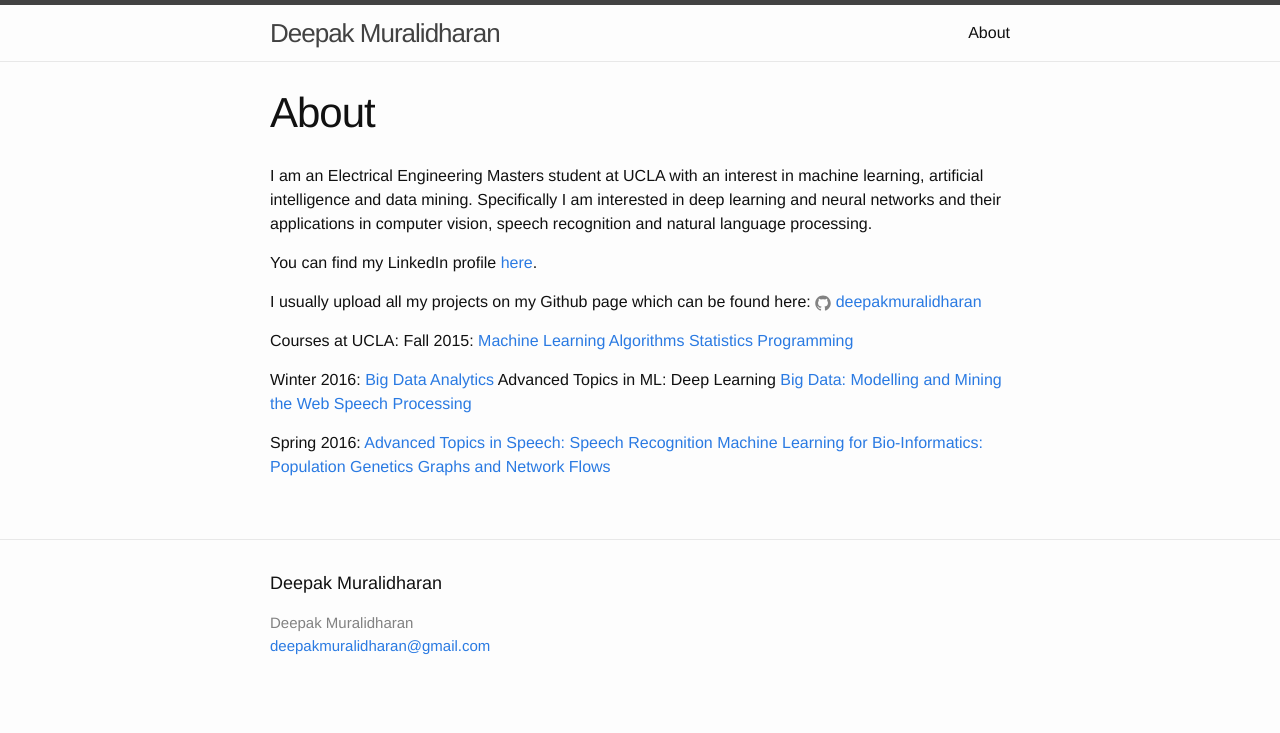
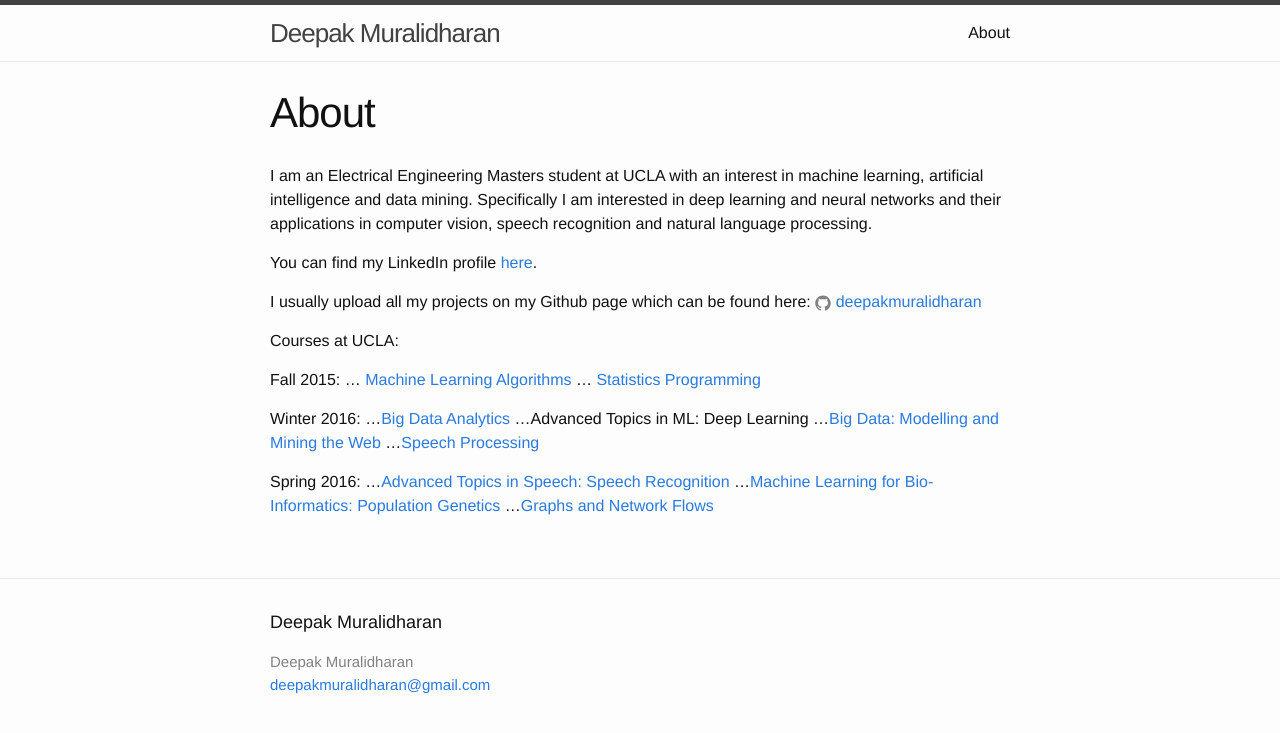
Before and after one commit to DeepakMuralidharan/blog, a Jekyll site: the page built from about.md, in a window 1280 px wide. Shown: the top 733 px of the page. Built offline with Jekyll 4.4.1, drawn with Linux system fonts in a browser that asks for light colours.

Commit message:
changed files.

```diff
--- a/about.md
+++ b/about.md
@@ -13,17 +13,18 @@ I usually upload all my projects on my Github page which can be found here:
 {% include icon-github.html username="deepakmuralidharan" %}
 
 Courses at UCLA:
+
 Fall 2015:
-[Machine Learning Algorithms](https://github.com/deepakmuralidharan/CS260-Machine-Learning-Algorithms)
-[Statistics Programming](https://github.com/deepakmuralidharan/STATS202A-Statistics-Programming)
+... [Machine Learning Algorithms](https://github.com/deepakmuralidharan/CS260-Machine-Learning-Algorithms)
+... [Statistics Programming](https://github.com/deepakmuralidharan/STATS202A-Statistics-Programming)
 
 Winter 2016:
-[Big Data Analytics](https://github.com/deepakmuralidharan/CS249-Yelp-Restaurant-Photo-Classification-Challenge)
-Advanced Topics in ML: Deep Learning
-[Big Data: Modelling and Mining the Web](https://github.com/deepakmuralidharan/EE239AS-Big-Data-Modelling-and-Mining-the-Web)
-[Speech Processing](https://github.com/ShubhamAgarwal12/SpeechProcessing)
+...[Big Data Analytics](https://github.com/deepakmuralidharan/CS249-Yelp-Restaurant-Photo-Classification-Challenge)
+...Advanced Topics in ML: Deep Learning
+...[Big Data: Modelling and Mining the Web](https://github.com/deepakmuralidharan/EE239AS-Big-Data-Modelling-and-Mining-the-Web)
+...[Speech Processing](https://github.com/ShubhamAgarwal12/SpeechProcessing)
 
 Spring 2016:
-[Advanced Topics in Speech: Speech Recognition](https://github.com/ShubhamAgarwal12/Automatic-Speaker-Recognition)
-[Machine Learning for Bio-Informatics: Population Genetics](https://github.com/deepakmuralidharan/CM229-Genotype-Imputation-using-Bidirectional-RNN)
-[Graphs and Network Flows](https://github.com/deepakmuralidharan/EE232E-Graphs-and-Network-Flows)
+...[Advanced Topics in Speech: Speech Recognition](https://github.com/ShubhamAgarwal12/Automatic-Speaker-Recognition)
+...[Machine Learning for Bio-Informatics: Population Genetics](https://github.com/deepakmuralidharan/CM229-Genotype-Imputation-using-Bidirectional-RNN)
+...[Graphs and Network Flows](https://github.com/deepakmuralidharan/EE232E-Graphs-and-Network-Flows)
```
